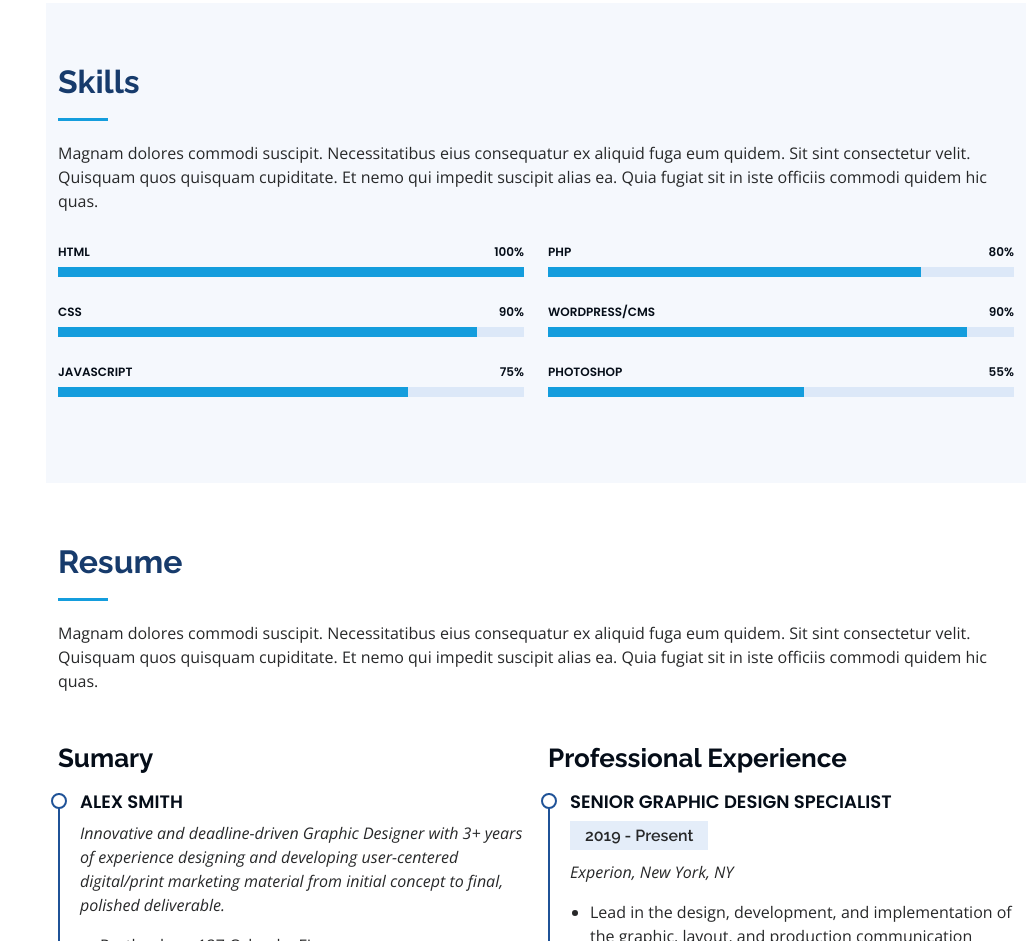
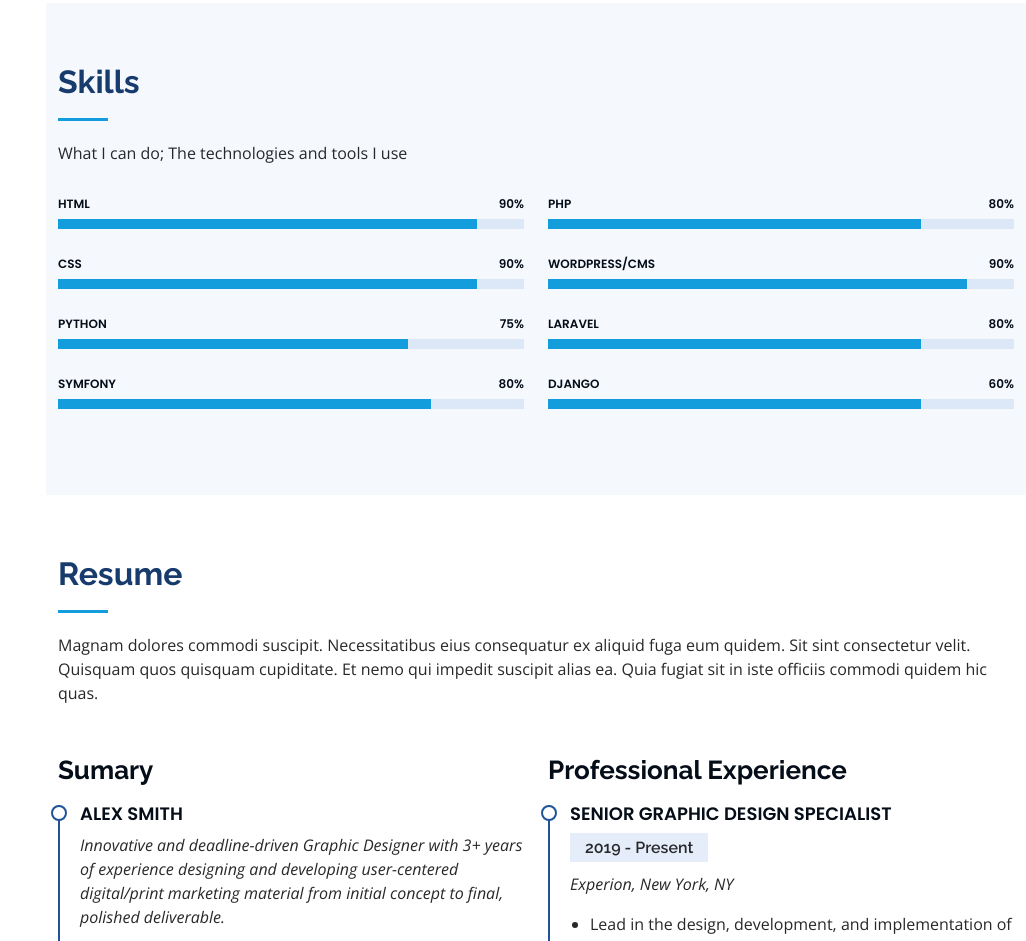
Before and after one commit to MariusAvosse/MonPortFolio, a plain HTML site: page index.html in a window 1280 px wide. Shown: the part 1452-2393 px from the top of the page, without its empty margins (254-1280 px from the left). Drawn offline with nearby package versions, Linux system fonts and the light colour scheme.

Commit message:
Skills  section

```diff
--- a/index.html
+++ b/index.html
@@ -129,7 +129,7 @@
 
         <div class="section-title">
           <h2>Skills</h2>
-          <p>Magnam dolores commodi suscipit. Necessitatibus eius consequatur ex aliquid fuga eum quidem. Sit sint consectetur velit. Quisquam quos quisquam cupiditate. Et nemo qui impedit suscipit alias ea. Quia fugiat sit in iste officiis commodi quidem hic quas.</p>
+          <p>What I can do; The technologies and tools I use</p>
         </div>
 
         <div class="row skills-content">
@@ -137,9 +137,9 @@
           <div class="col-lg-6" data-aos="fade-up">
 
             <div class="progress">
-              <span class="skill">HTML <i class="val">100%</i></span>
+              <span class="skill">HTML <i class="val">90%</i></span>
               <div class="progress-bar-wrap">
-                <div class="progress-bar" role="progressbar" aria-valuenow="100" aria-valuemin="0" aria-valuemax="100"></div>
+                <div class="progress-bar" role="progressbar" aria-valuenow="90" aria-valuemin="0" aria-valuemax="100"></div>
               </div>
             </div>
 
@@ -151,9 +151,16 @@
             </div>
 
             <div class="progress">
-              <span class="skill">JavaScript <i class="val">75%</i></span>
+              <span class="skill">Python <i class="val">75%</i></span>
               <div class="progress-bar-wrap">
                 <div class="progress-bar" role="progressbar" aria-valuenow="75" aria-valuemin="0" aria-valuemax="100"></div>
+              </div>
+            </div>
+
+            <div class="progress">
+              <span class="skill">Symfony <i class="val">80%</i></span>
+              <div class="progress-bar-wrap">
+                <div class="progress-bar" role="progressbar" aria-valuenow="80" aria-valuemin="0" aria-valuemax="100"></div>
               </div>
             </div>
 
@@ -176,9 +183,16 @@
             </div>
 
             <div class="progress">
-              <span class="skill">Photoshop <i class="val">55%</i></span>
+              <span class="skill">Laravel <i class="val">80%</i></span>
               <div class="progress-bar-wrap">
-                <div class="progress-bar" role="progressbar" aria-valuenow="55" aria-valuemin="0" aria-valuemax="100"></div>
+                <div class="progress-bar" role="progressbar" aria-valuenow="80" aria-valuemin="0" aria-valuemax="100"></div>
+              </div>
+            </div>
+
+            <div class="progress">
+              <span class="skill">Django <i class="val">60%</i></span>
+              <div class="progress-bar-wrap">
+                <div class="progress-bar" role="progressbar" aria-valuenow="80" aria-valuemin="0" aria-valuemax="100"></div>
               </div>
             </div>
 
```
